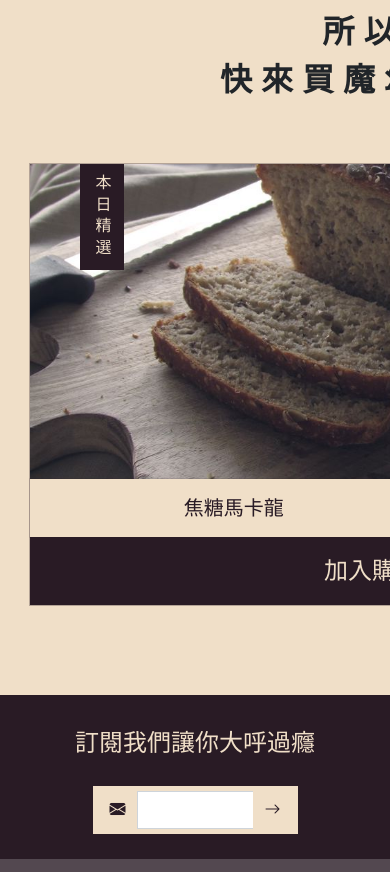
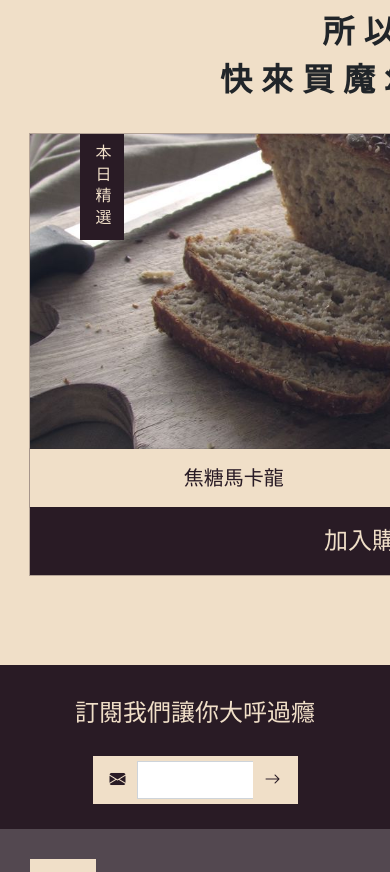
Before and after one commit to wayne8724/hsin_bakery, a Vue app: page /#/ in a window 390 px wide. Shown: the part 2280-3152 px from the top of the page. Built offline with nearby package versions, Linux system fonts and the light colour scheme; a web font is replaced by a local one; what @vee-validate/i18n would draw is missing.

Commit message:
0904 修正首頁及商品頁RWD

```diff
--- a/src/scss/_Home.scss
+++ b/src/scss/_Home.scss
@@ -386,7 +386,7 @@
 	.selection {
 		.selectionCardGap {
 			column-gap: 0%;
-			padding: 30px;
+			padding: 0px 30px 30px 30px;
 			.selectionMiddle, .selectionRight {
 				display: none !important;
 			}
```
Also changed, not shown: 1 other file (tests, documents, lock files or other folders).
